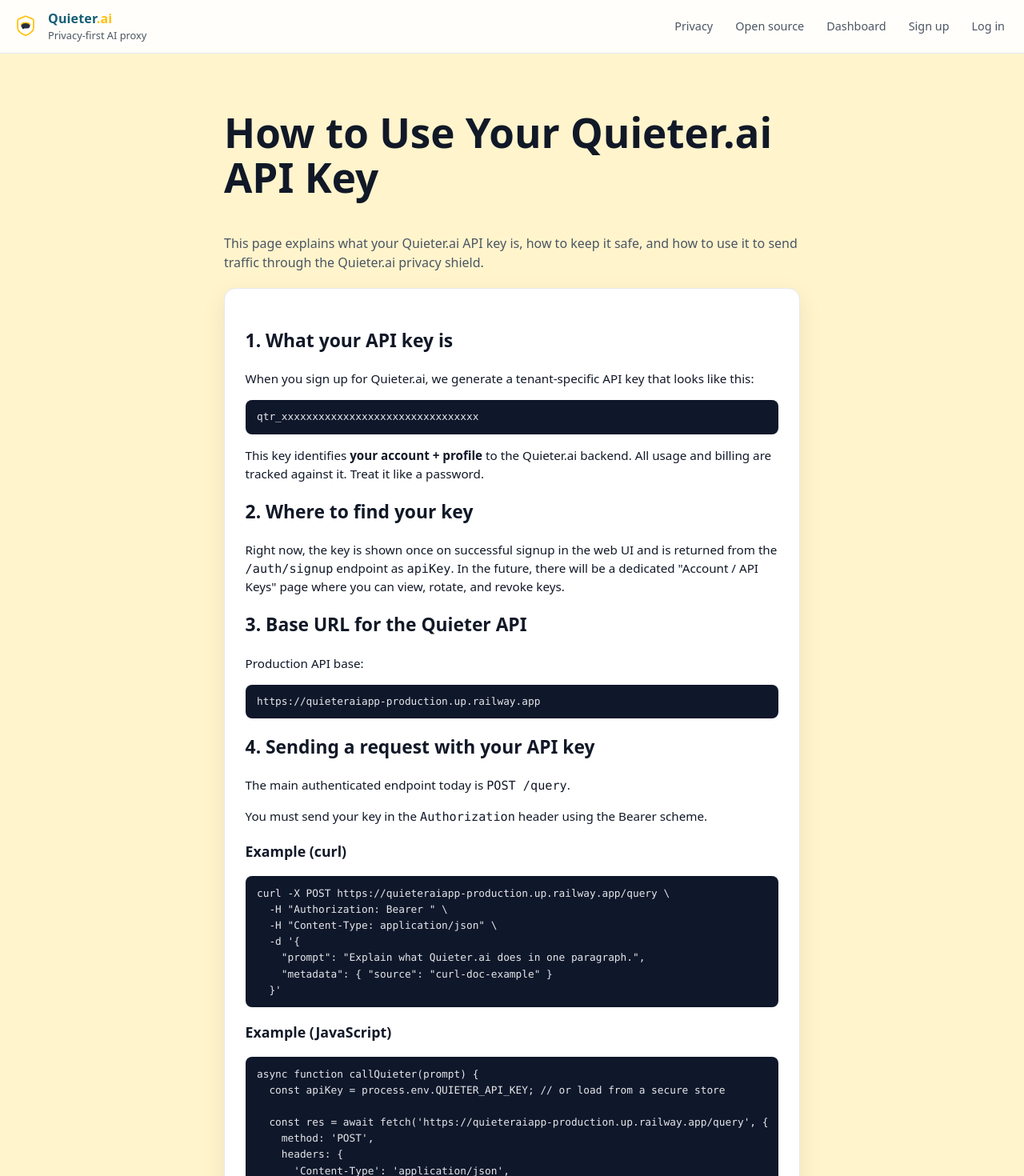
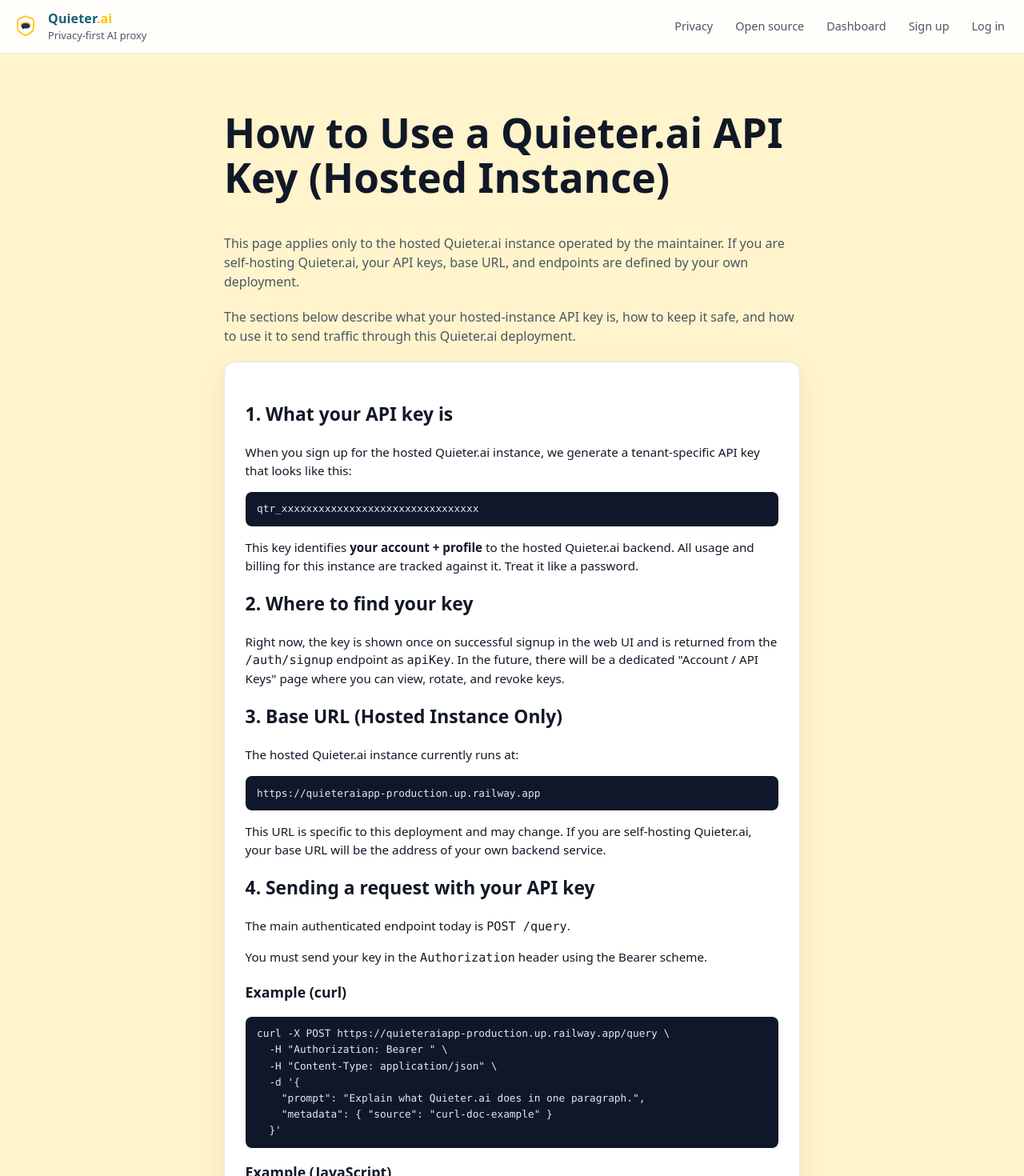
Before and after one commit to pleniv01/quieter.ai, a Vue app in the folder frontend/: page /docs/how-to-use-quieter-api-key in a window 1280 px wide. Shown: the top 1470 px of the page at 80% size. Built offline with nearby package versions, Linux system fonts and the light colour scheme.

Commit message:
Scope API key guide to hosted instance and clarify home copy

```diff
--- a/frontend/src/views/ApiKeyGuide.vue
+++ b/frontend/src/views/ApiKeyGuide.vue
@@ -1,20 +1,27 @@
 <template>
   <section class="guide">
-    <h1>How to Use Your Quieter.ai API Key</h1>
+    <h1>How to Use a Quieter.ai API Key (Hosted Instance)</h1>
     <p class="lead">
-      This page explains what your Quieter.ai API key is, how to keep it safe, and how to use it to
-      send traffic through the Quieter.ai privacy shield.
+      This page applies only to the hosted Quieter.ai instance operated by the maintainer.
+      If you are self-hosting Quieter.ai, your API keys, base URL, and endpoints are defined by your
+      own deployment.
+    </p>
+    <p class="lead">
+      The sections below describe what your hosted-instance API key is, how to keep it safe, and how
+      to use it to send traffic through this Quieter.ai deployment.
     </p>
 
     <div class="card">
       <h2>1. What your API key is</h2>
       <p>
-        When you sign up for Quieter.ai, we generate a tenant-specific API key that looks like this:
+        When you sign up for the hosted Quieter.ai instance, we generate a tenant-specific API key
+        that looks like this:
       </p>
       <pre><code>qtr_xxxxxxxxxxxxxxxxxxxxxxxxxxxxxxxx</code></pre>
       <p>
-        This key identifies <strong>your account + profile</strong> to the Quieter.ai backend. All
-        usage and billing are tracked against it. Treat it like a password.
+        This key identifies <strong>your account + profile</strong> to the hosted Quieter.ai
+        backend. All usage and billing for this instance are tracked against it. Treat it like a
+        password.
       </p>
 
       <h2>2. Where to find your key</h2>
@@ -24,9 +31,13 @@
         dedicated "Account / API Keys" page where you can view, rotate, and revoke keys.
       </p>
 
-      <h2>3. Base URL for the Quieter API</h2>
-      <p>Production API base:</p>
+      <h2>3. Base URL (Hosted Instance Only)</h2>
+      <p>The hosted Quieter.ai instance currently runs at:</p>
       <pre><code>https://quieteraiapp-production.up.railway.app</code></pre>
+      <p>
+        This URL is specific to this deployment and may change. If you are self-hosting
+        Quieter.ai, your base URL will be the address of your own backend service.
+      </p>
 
       <h2>4. Sending a request with your API key</h2>
       <p>The main authenticated endpoint today is <code>POST /query</code>.</p>
@@ -76,6 +87,10 @@
           <strong>Rotate it</strong> if you think it was exposed (e.g., pasted into a public repo).
         </li>
       </ul>
+      <p>
+        If you want to run Quieter.ai yourself, see <code>SELF_HOSTING.md</code> in the repository
+        for deployment instructions.
+      </p>
     </div>
   </section>
 </template>
--- a/frontend/src/views/Home.vue
+++ b/frontend/src/views/Home.vue
@@ -4,15 +4,15 @@
       <h1>Quieter.ai</h1>
       <p class="subtitle">
         Use AI without handing your life story to every provider. Quieter.ai sits between you and
-        GPT-style models so they only ever see Quieter, not you.
+        GPT-style models so they only ever see Quieter — not you.
       </p>
       <div class="badge-row">
         <span class="badge">Private by default · Easy to use · Works with your favorite GPT UIs*</span>
       </div>
       <p class="note">
-        Today, you talk to Quieter.ai directly. Soon, a small browser extension will sit between
-        you and your usual GPT sites, quietly routing those conversations through Quieter so the
-        models see us, not you.
+        Today, you can use a Quieter.ai instance as a privacy layer between you and GPT-style
+        models. Soon, a small browser extension can sit between you and your usual GPT sites,
+        quietly routing those conversations through Quieter so the models see Quieter, not you.
       </p>
     </div>
   </section>
@@ -30,9 +30,8 @@
       </li>
     </ul>
     <p class="note">
-      Today, you sign up on this site and use Quieter.ai as your privacy shield. Soon, you’ll be
-      able to install a simple browser extension that quietly routes your GPT conversations through
-      Quieter for you.
+      Today, you can sign up here to use a hosted Quieter.ai instance as your privacy shield. If you
+      prefer, Quieter is also open source and can be self-hosted.
     </p>
     <p class="note">
       Along the way, Quieter gives you a rough sense of what each interaction costs — per query, per
```
